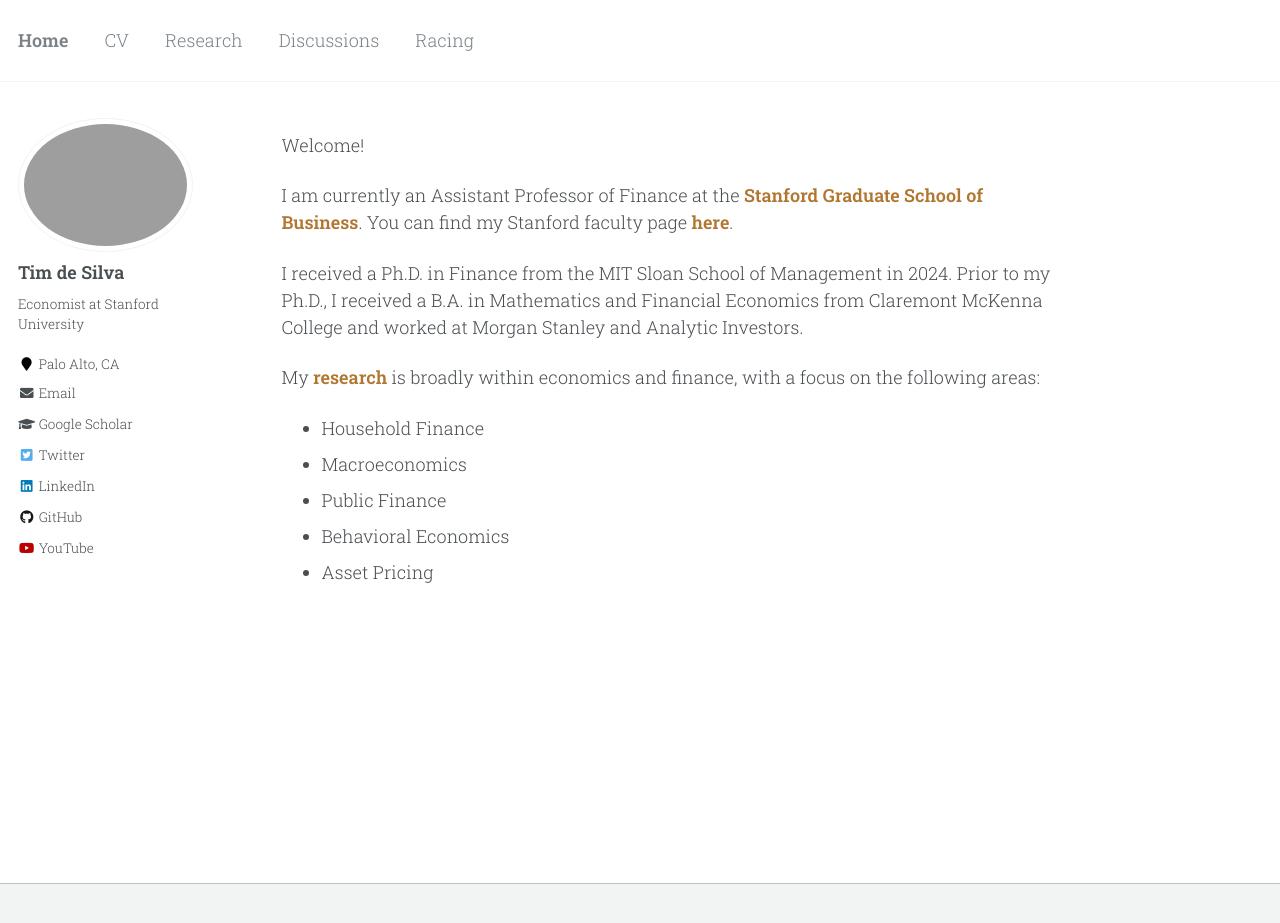
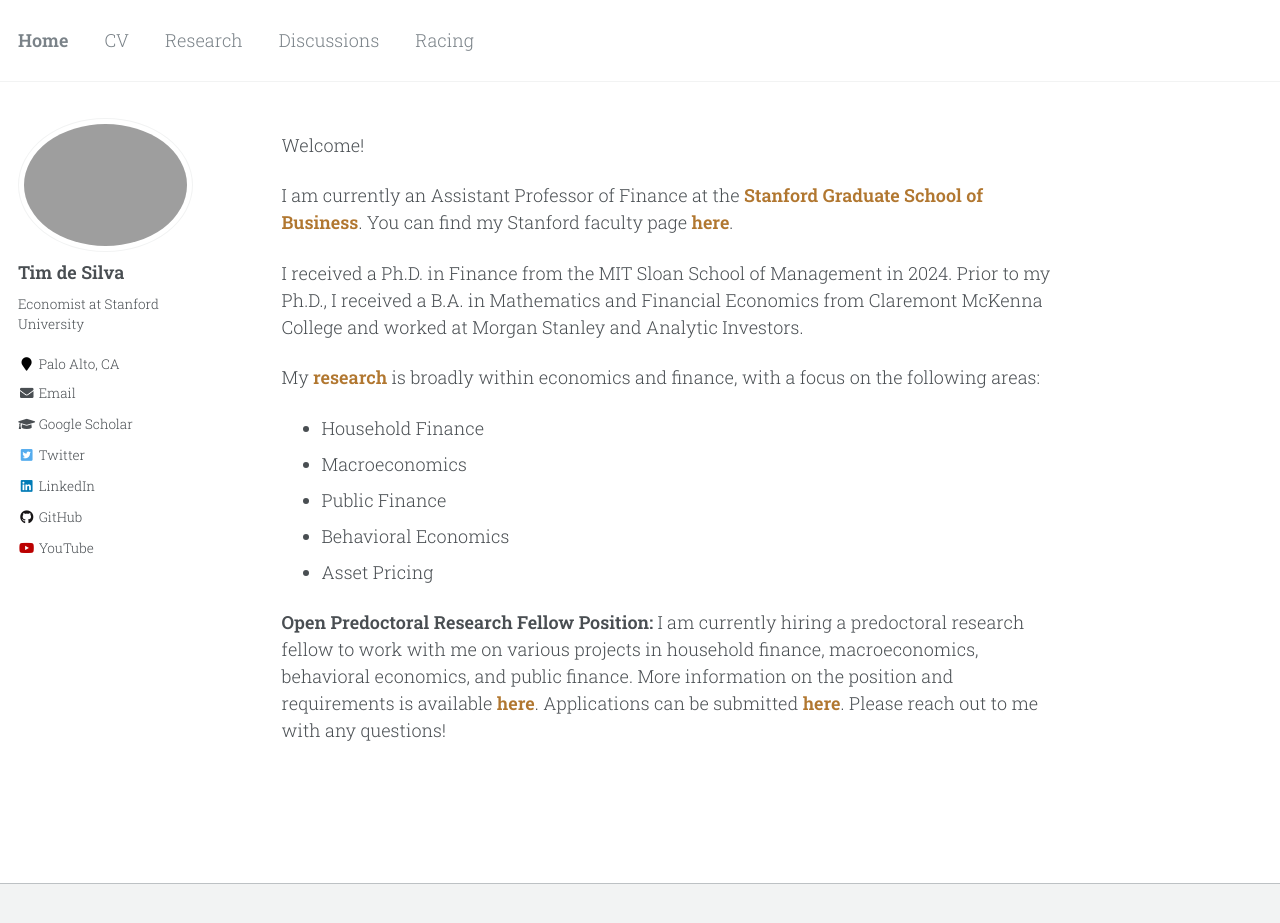
Before and after one commit to timhdesilva/timhdesilva.github.io, a Jekyll site: the page built from _pages/about.html, in a window 1280 px wide and 956 px high. Shown: the top 923 px of the window. Built offline with Jekyll 4.4.1, drawn with Linux system fonts in a browser that asks for light colours.

Commit message:
update about

```diff
--- a/_pages/about.html
+++ b/_pages/about.html
@@ -27,3 +27,8 @@ redirect_from:
     <li>Asset Pricing</li>
   </ul>
 </p>
+
+<p>
+  <strong>Open Predoctoral Research Fellow Position:</strong>
+  I am currently hiring a predoctoral research fellow to work with me on various projects in household finance, macroeconomics, behavioral economics, and public finance. More information on the position and requirements is available <a style="text-decoration:none; color:rgb(177, 119, 48); font-weight:bold" href="https://www.gsb.stanford.edu/programs/research-fellows/academic-experience/dedicated-track/projects">here</a>. Applications can be submitted <a style="text-decoration:none; color:rgb(177, 119, 48); font-weight:bold" href="https://applygsb.stanford.edu/apply/">here</a>. Please reach out to me with any questions!
+</p>
```
